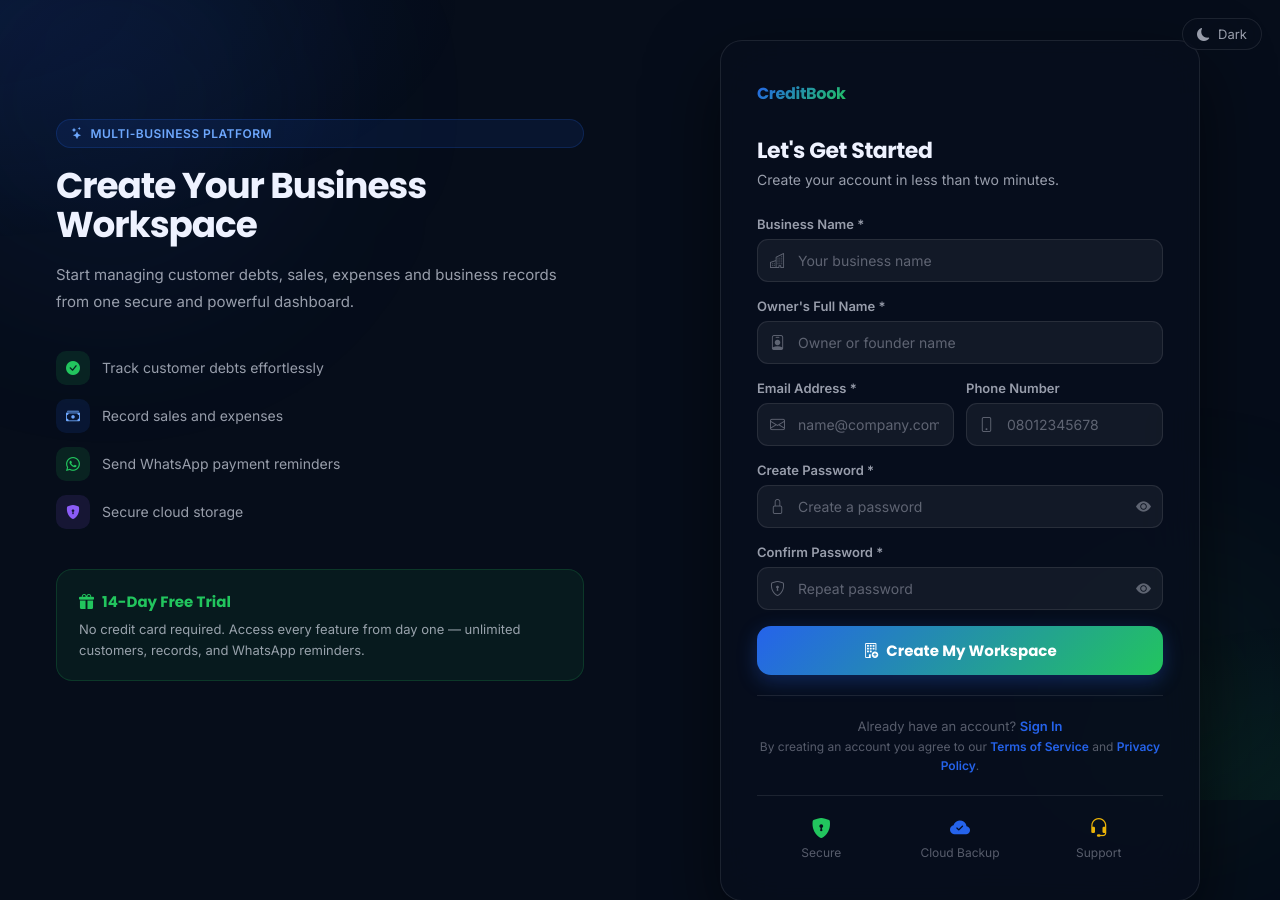
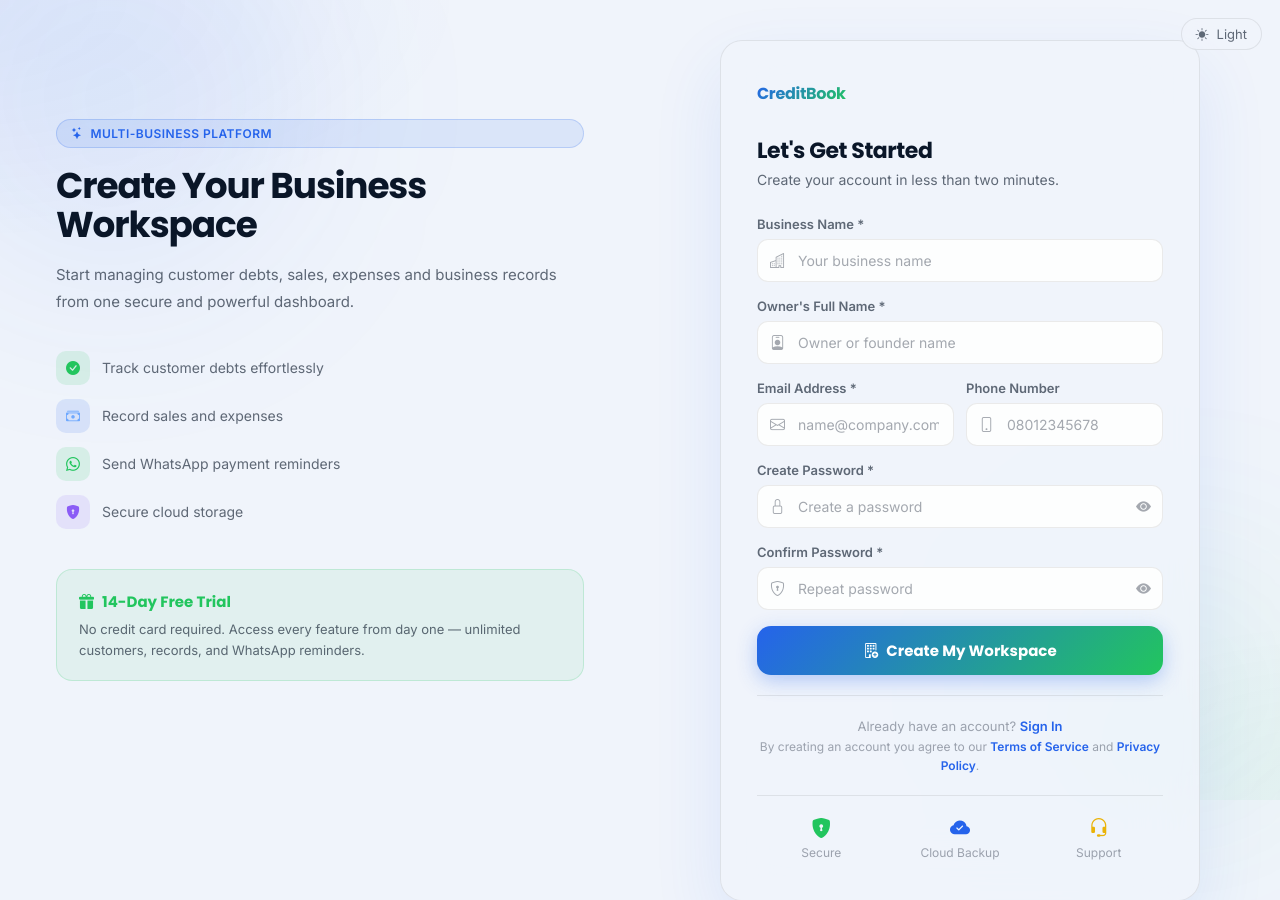
Before and after one commit to Kingsmichaei/CreditBook, a Django app: page /register/ in a window 1280 px wide. Shown: the top 900 px of the page. Run offline with Django 5.2, Linux system fonts and the light colour scheme; data that the repository does not hold is empty.

Commit message:
CreditBook web app

```diff
--- a/core/templates/core/auth_base.html
+++ b/core/templates/core/auth_base.html
@@ -1,6 +1,6 @@
 {% load static %}
 <!DOCTYPE html>
-<html lang="en" data-theme="dark">
+<html lang="en" data-theme="light">
 <head>
   <meta charset="utf-8" />
   <meta name="viewport" content="width=device-width, initial-scale=1" />
@@ -196,7 +196,7 @@
       themeIcon.className = theme === 'dark' ? 'bi bi-moon-fill' : 'bi bi-sun-fill';
     }
 
-    const savedTheme = localStorage.getItem('sv-theme') || 'dark';
+    const savedTheme = localStorage.getItem('sv-theme') || 'light';
     applyTheme(savedTheme);
 
     themeToggle.addEventListener('click', () => {
--- a/core/templates/core/base.html
+++ b/core/templates/core/base.html
@@ -1,6 +1,6 @@
 {% load static %}
 <!DOCTYPE html>
-<html lang="en" data-theme="dark">
+<html lang="en" data-theme="light">
 <head>
   <meta charset="UTF-8" />
   <meta name="viewport" content="width=device-width, initial-scale=1.0, viewport-fit=cover" />
@@ -1058,7 +1058,7 @@
     themeIcon.style.fontSize = '9px';
   }
 
-  const savedTheme = localStorage.getItem('sv-theme') || 'dark';
+  const savedTheme = localStorage.getItem('sv-theme') || 'light';
   applyTheme(savedTheme);
 
   themeToggle.addEventListener('click', () => {
--- a/core/templates/core/landing.html
+++ b/core/templates/core/landing.html
@@ -1,6 +1,6 @@
 {% load static %}
 <!DOCTYPE html>
-<html lang="en" data-theme="dark">
+<html lang="en" data-theme="light">
 <head>
   <meta charset="UTF-8">
   <meta name="viewport" content="width=device-width, initial-scale=1.0">
--- a/core/templates/core/login.html
+++ b/core/templates/core/login.html
@@ -1,6 +1,6 @@
 {% load static %}
 <!DOCTYPE html>
-<html lang="en" data-theme="dark">
+<html lang="en" data-theme="light">
 <head>
   <meta charset="UTF-8"/>
   <meta name="viewport" content="width=device-width, initial-scale=1.0, viewport-fit=cover"/>
@@ -390,7 +390,7 @@
   <!-- Theme pill -->
   <button class="theme-pill" id="themeToggle">
     <i class="bi bi-moon-fill" id="themeIcon"></i>
-    <span id="themeLabel">Dark</span>
+    <span id="themeLabel">Light</span>
   </button>
 
   <div class="login-wrap">
@@ -531,7 +531,7 @@
       lbl.textContent = t === 'dark' ? 'Dark' : 'Light';
     }
 
-    applyTheme(localStorage.getItem('bm-theme') || 'dark');
+    applyTheme(localStorage.getItem('bm-theme') || 'light');
     tog.addEventListener('click', () => {
       applyTheme(html.getAttribute('data-theme') === 'dark' ? 'light' : 'dark');
     });
--- a/core/templates/core/register.html
+++ b/core/templates/core/register.html
@@ -1,6 +1,6 @@
 {% load static %}
 <!DOCTYPE html>
-<html lang="en" data-theme="dark">
+<html lang="en" data-theme="light">
 <head>
   <meta charset="UTF-8">
   <meta name="viewport" content="width=device-width, initial-scale=1.0, viewport-fit=cover">
@@ -445,7 +445,7 @@
   <!-- Theme pill -->
   <button class="theme-pill" id="themeToggle">
     <i class="bi bi-moon-fill" id="themeIcon"></i>
-    <span id="themeLabel">Dark</span>
+    <span id="themeLabel">Light</span>
   </button>
 
   <div class="page-wrap">
@@ -642,9 +642,9 @@
 
         <p class="form-footer-text" style="font-size:12px;">
           By creating an account you agree to our
-          <a href="#">Terms of Service</a>
+          <a href="{% url 'terms_of_service' %}">Terms of Service</a>
           and
-          <a href="#">Privacy Policy</a>.
+          <a href="{% url 'privacy_policy' %}">Privacy Policy</a>.
         </p>
 
         <hr class="form-divider">
@@ -683,7 +683,7 @@
       lbl.textContent = t === 'dark' ? 'Dark' : 'Light';
     }
 
-    applyTheme(localStorage.getItem('bm-theme') || 'dark');
+    applyTheme(localStorage.getItem('bm-theme') || 'light');
     tog.addEventListener('click', () => {
       applyTheme(html.getAttribute('data-theme') === 'dark' ? 'light' : 'dark');
     });
--- a/core/templates/core/static_page.html
+++ b/core/templates/core/static_page.html
@@ -1,6 +1,6 @@
 {% load static %}
 <!DOCTYPE html>
-<html lang="en" data-theme="dark">
+<html lang="en" data-theme="light">
 <head>
   <meta charset="UTF-8">
   <meta name="viewport" content="width=device-width, initial-scale=1.0">
@@ -344,7 +344,7 @@
       themeIcon.className = theme === 'dark' ? 'bi bi-moon-fill' : 'bi bi-sun-fill';
     }
 
-    const savedTheme = localStorage.getItem('sv-theme') || 'dark';
+    const savedTheme = localStorage.getItem('sv-theme') || 'light';
     applyTheme(savedTheme);
 
     if (themeToggle) {
```
